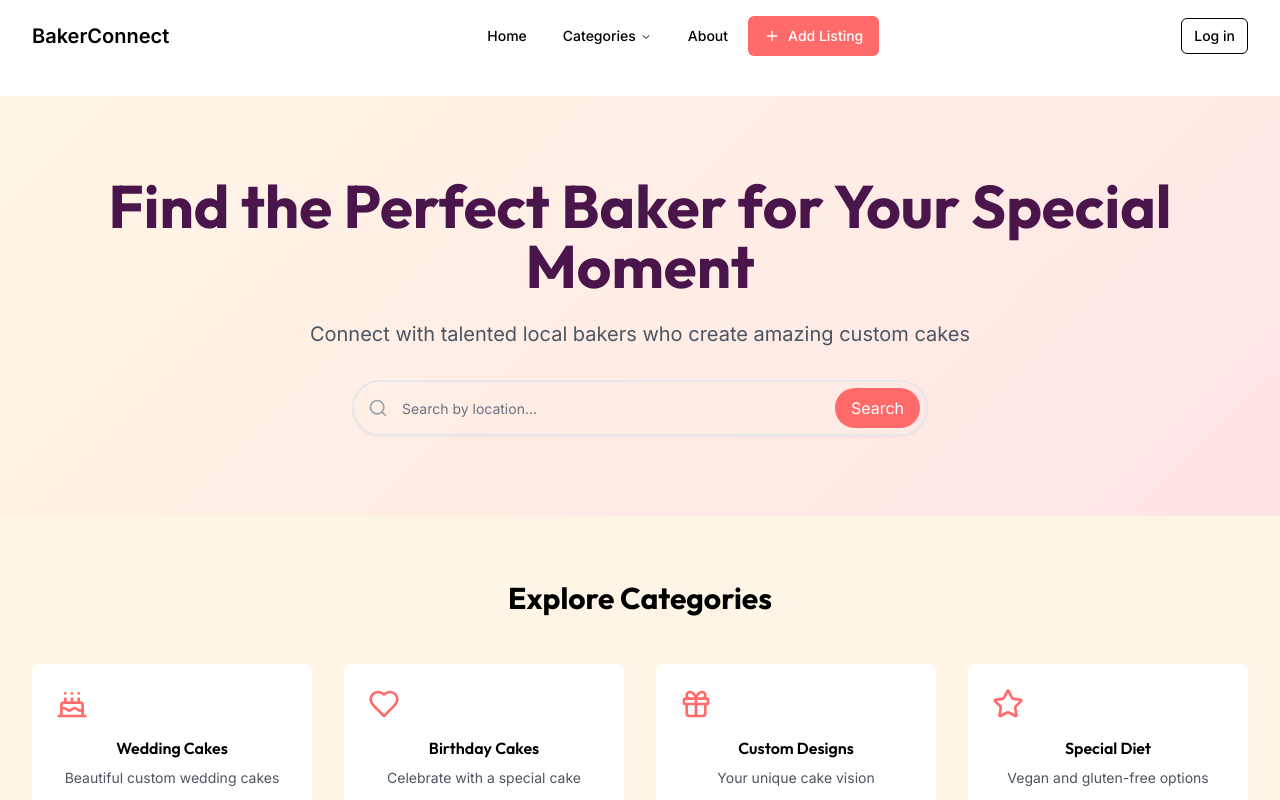
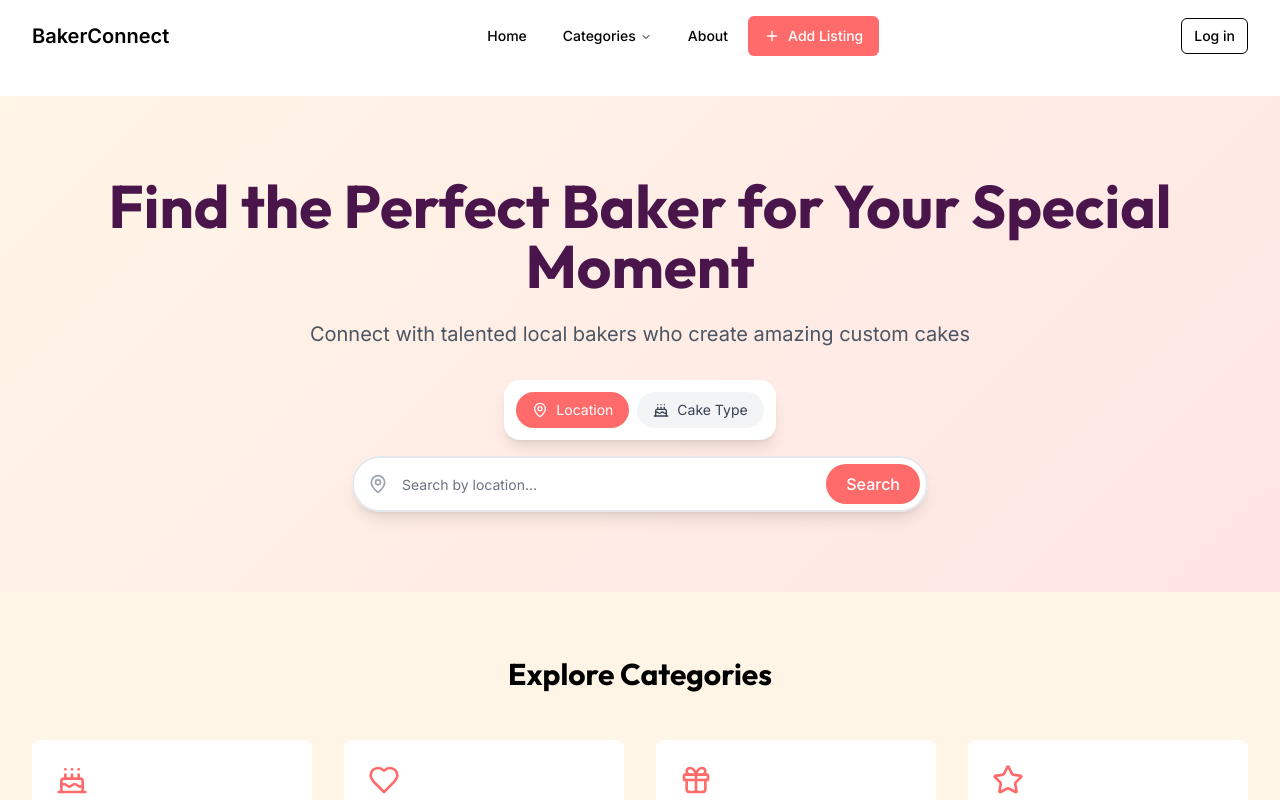
Before and after one commit to DevDreamer9/bakebridge-connect, a React (Vite) app: page / in a window 1280 px wide. Shown: the top 800 px of the page. Built offline with nearby package versions, Linux system fonts and the light colour scheme.

Commit message:
Implement search by cake type
Allows users to search by cake type in addition to location.
Improves the visibility of the search UI.

```diff
--- a/src/components/Hero.tsx
+++ b/src/components/Hero.tsx
@@ -1,5 +1,5 @@
 
-import { Search } from "lucide-react";
+import { Search, Cake, MapPin } from "lucide-react";
 import { useState } from "react";
 import { useNavigate } from "react-router-dom";
 import { Input } from "@/components/ui/input";
@@ -16,34 +16,63 @@ import { bakers } from "@/data/bakers";
 export const Hero = () => {
   const [searchTerm, setSearchTerm] = useState("");
   const [showResults, setShowResults] = useState(false);
+  const [searchType, setSearchType] = useState<"location" | "cakeType">("location");
   const navigate = useNavigate();
 
   // Get unique locations from bakers
   const locations = [...new Set(bakers.map(baker => baker.location))];
 
-  // Filter locations based on search term
-  const filteredLocations = locations.filter(location =>
+  // Get unique cake types from bakers' specialties
+  const cakeTypes = [...new Set(bakers.flatMap(baker =>
+    baker.specialty.split(', ').map(s => s.trim())
+  ))];
+
+  // Filter based on search term and type
+  const filteredResults = searchType === "location"
+    ? locations.filter(location =>
         location.toLowerCase().includes(searchTerm.toLowerCase())
+      )
+    : cakeTypes.filter(cakeType =>
+        cakeType.toLowerCase().includes(searchTerm.toLowerCase())
       );
 
   const handleSearch = () => {
-    // If there's a direct match, navigate to that location's results
-    if (filteredLocations.length === 1) {
-      console.log(`Searching for bakers in ${filteredLocations[0]}`);
+    // If there's a direct match, navigate to that result
+    if (filteredResults.length === 1) {
+      if (searchType === "location") {
+        console.log(`Searching for bakers in ${filteredResults[0]}`);
         const firstMatchingBaker = bakers.find(baker =>
-        baker.location.toLowerCase() === filteredLocations[0].toLowerCase()
+          baker.location.toLowerCase() === filteredResults[0].toLowerCase()
+        );
+        if (firstMatchingBaker) {
+          navigate(`/baker/${firstMatchingBaker.id}`);
+        }
+      } else {
+        // Handle cake type search
+        console.log(`Searching for bakers who make ${filteredResults[0]}`);
+        const firstMatchingBaker = bakers.find(baker =>
+          baker.specialty.toLowerCase().includes(filteredResults[0].toLowerCase())
         );
         if (firstMatchingBaker) {
           navigate(`/baker/${firstMatchingBaker.id}`);
         }
       }
+    }
   };
 
-  const handleLocationSelect = (location: string) => {
+  const handleResultSelect = (result: string) => {
+    if (searchType === "location") {
       // Find a baker in this location and navigate to their profile
-    const baker = bakers.find(b => b.location === location);
+      const baker = bakers.find(b => b.location === result);
       if (baker) {
         navigate(`/baker/${baker.id}`);
+      }
+    } else {
+      // Find a baker with this cake type and navigate to their profile
+      const baker = bakers.find(b => b.specialty.includes(result));
+      if (baker) {
+        navigate(`/baker/${baker.id}`);
+      }
     }
     setShowResults(false);
   };
@@ -58,7 +87,32 @@ export const Hero = () => {
           Connect with talented local bakers who create amazing custom cakes
         </p>
         <div className="max-w-xl mx-auto relative animate-fade-up">
-          <div className="relative flex items-center">
+          <div className="bg-white rounded-2xl shadow-lg p-3 mb-4 inline-flex gap-2">
+            <button
+              onClick={() => setSearchType("location")}
+              className={`px-4 py-2 rounded-full text-sm flex items-center gap-2 ${
+                searchType === "location"
+                  ? "bg-primary text-white"
+                  : "bg-gray-100 text-gray-700 hover:bg-gray-200"
+              }`}
+            >
+              <MapPin className="w-4 h-4" />
+              Location
+            </button>
+            <button
+              onClick={() => setSearchType("cakeType")}
+              className={`px-4 py-2 rounded-full text-sm flex items-center gap-2 ${
+                searchType === "cakeType"
+                  ? "bg-primary text-white"
+                  : "bg-gray-100 text-gray-700 hover:bg-gray-200"
+              }`}
+            >
+              <Cake className="w-4 h-4" />
+              Cake Type
+            </button>
+          </div>
+
+          <div className="relative flex items-center bg-white rounded-full shadow-lg">
             <Input
               type="text"
               value={searchTerm}
@@ -66,8 +120,8 @@ export const Hero = () => {
                 setSearchTerm(e.target.value);
                 setShowResults(e.target.value.length > 0);
               }}
-              placeholder="Search by location..."
-              className="w-full pl-12 pr-16 py-3 h-14 rounded-full border-2 border-gray-200 shadow-sm focus:border-primary focus:ring-0 text-base"
+              placeholder={searchType === "location" ? "Search by location..." : "Search by cake type..."}
+              className="w-full pl-12 pr-20 py-3 h-14 rounded-full border-2 border-gray-200 focus:border-primary focus:ring-0 text-base bg-white"
               onKeyDown={(e) => {
                 if (e.key === 'Enter') {
                   handleSearch();
@@ -75,10 +129,14 @@ export const Hero = () => {
               }}
             />
             <div className="absolute left-4 top-1/2 -translate-y-1/2 text-gray-400">
-              <Search className="w-5 h-5" />
+              {searchType === "location" ? (
+                <MapPin className="w-5 h-5" />
+              ) : (
+                <Cake className="w-5 h-5" />
+              )}
             </div>
             <button
-              className="absolute right-2 top-1/2 -translate-y-1/2 bg-primary text-white px-4 py-2 rounded-full hover:bg-primary/90 transition-colors"
+              className="absolute right-2 top-1/2 -translate-y-1/2 bg-primary text-white px-5 py-2 rounded-full hover:bg-primary/90 transition-colors font-medium"
               onClick={handleSearch}
             >
               Search
@@ -89,19 +147,23 @@ export const Hero = () => {
             <div className="absolute z-10 w-full mt-2 bg-white rounded-lg shadow-lg border border-gray-200">
               <Command className="rounded-lg border-none shadow-none">
                 <CommandList>
-                  {filteredLocations.length === 0 ? (
-                    <CommandEmpty>No locations found</CommandEmpty>
+                  {filteredResults.length === 0 ? (
+                    <CommandEmpty>No results found</CommandEmpty>
                   ) : (
-                    <CommandGroup heading="Locations">
-                      {filteredLocations.map((location) => (
+                    <CommandGroup heading={searchType === "location" ? "Locations" : "Cake Types"}>
+                      {filteredResults.map((result) => (
                         <CommandItem
-                          key={location}
-                          value={location}
-                          onSelect={() => handleLocationSelect(location)}
+                          key={result}
+                          value={result}
+                          onSelect={() => handleResultSelect(result)}
                           className="cursor-pointer hover:bg-gray-100 py-2"
                         >
-                          <Search className="w-4 h-4 mr-2 text-gray-400" />
-                          {location}
+                          {searchType === "location" ? (
+                            <MapPin className="w-4 h-4 mr-2 text-gray-400" />
+                          ) : (
+                            <Cake className="w-4 h-4 mr-2 text-gray-400" />
+                          )}
+                          {result}
                         </CommandItem>
                       ))}
                     </CommandGroup>
```
Lines whose indentation alone changed are shown as unchanged.
